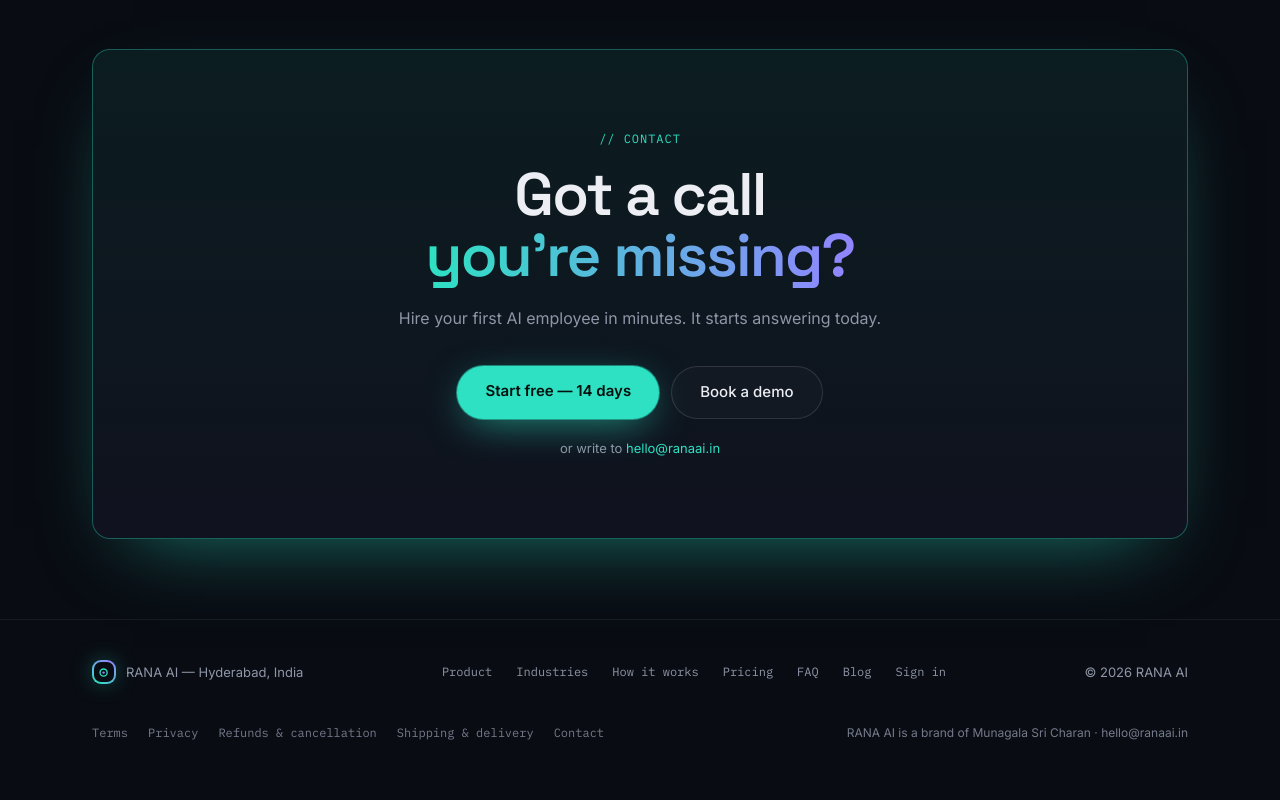
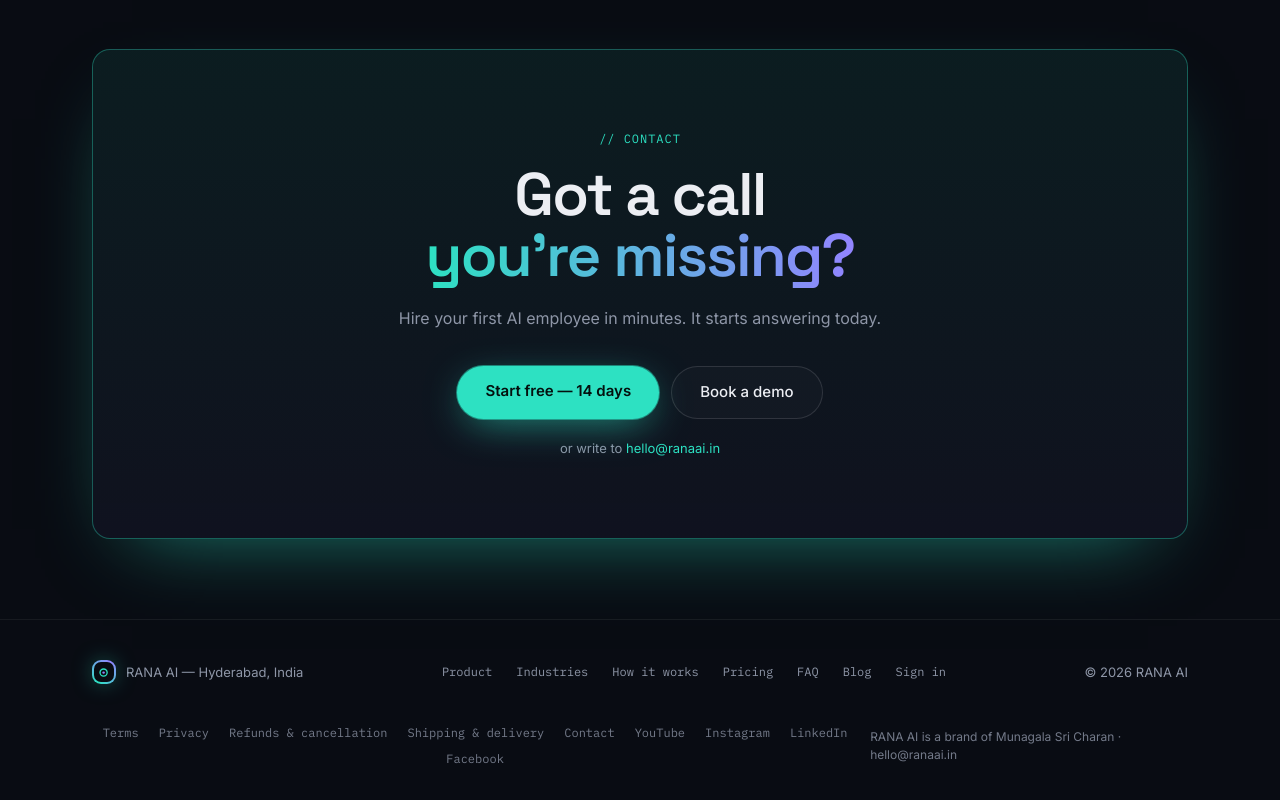
Before and after one commit to sricharanmunagala39-del/Rana.AI, a Next.js app: page /landing in a window 1280 px wide. Shown: the part 7576-8376 px from the top of the page. Before the commit the page ends 8350 px from the top, so only its background shows below. Built offline with nearby package versions, Linux system fonts and the light colour scheme.

Commit message:
Update Site.tsx

```diff
--- a/app/landing/Site.tsx
+++ b/app/landing/Site.tsx
@@ -5,7 +5,8 @@ import Orb from "@/components/Orb";
 import { Logo } from "@/components/Sidebar";
 import { PLANS, FAQ, INDUSTRY_CALLS, USE_CASES, type Line } from "./content";
 import DemoForm from "./DemoForm";
-import { LEGAL_LINKS } from "@/app/legal/legal";
+import { captureUtm } from "./utm";
+import { LEGAL_LINKS, SOCIAL_LINKS } from "@/app/legal/legal";
 
 // Public contact address (Zoho Mail inbox for ranaai.in).
 const CONTACT_EMAIL = "hello@ranaai.in";
@@ -251,6 +252,7 @@ export default function Site() {
   const [demo, setDemo] = useState<string | null>(null);
   const openDemo = (from: string) => () => { setMenu(false); setDemo(from); };
   useEffect(() => { const q = new URLSearchParams(window.location.search); if (q.get("demo") === "1" || window.location.hash === "#demo") setDemo("link"); }, []);
+  useEffect(() => { captureUtm(); }, []);
 
   return (
     <div className="site theme-night min-h-screen font-sans">
@@ -499,6 +501,7 @@ export default function Site() {
         <div className="max-w-[1160px] mx-auto px-5 sm:px-8 pb-8 flex flex-col md:flex-row gap-3 items-center justify-between text-[12px] text-ink-soft/80">
           <nav className="flex flex-wrap gap-x-5 gap-y-2 justify-center font-mono">
             {LEGAL_LINKS.map(([l, h]) => <Link key={h} href={h} className="hover:text-signal">{l}</Link>)}
+            {SOCIAL_LINKS.map(([l, h]) => <a key={h} href={h} target="_blank" rel="noopener noreferrer" className="hover:text-signal">{l}</a>)}
           </nav>
           <div>RANA AI is a brand of Munagala Sri Charan · {CONTACT_EMAIL}</div>
         </div>
```
